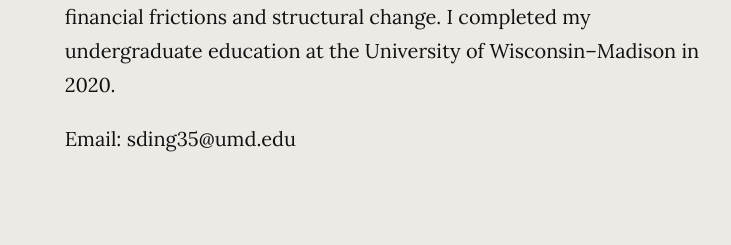
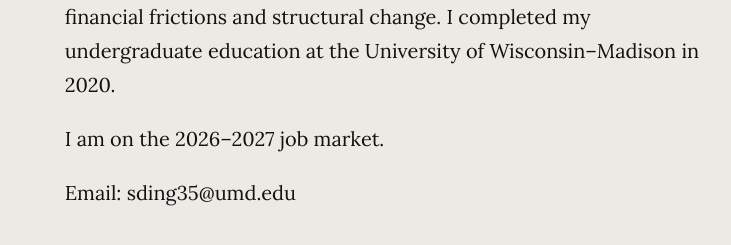
Before and after one commit to JennyDSQ/github.io, a plain HTML site: page index.html in a window 1280 px wide. Shown: the part 291-536 px from the top of the page, 430-1161 px from the left. Drawn offline with Linux system fonts and the light colour scheme.

Commit message:
Add files via upload

```diff
--- a/index.html
+++ b/index.html
@@ -169,6 +169,7 @@
 
     <div class="right-column">
       <p>I am a Ph.D. candidate in Economics at the University of Maryland. I am a macroeconomist studying topics in labor, information frictions, financial frictions and structural change. I completed my undergraduate education at the University of Wisconsin–Madison in 2020.</p>
+      <p>I am on the 2026–2027 job market.</p>
 
       <p>Email: sding35@umd.edu</p>
     </div>
```
